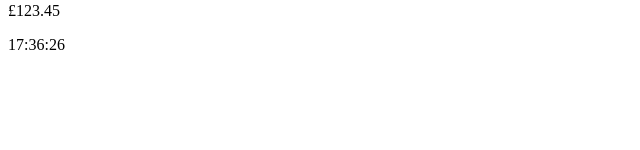
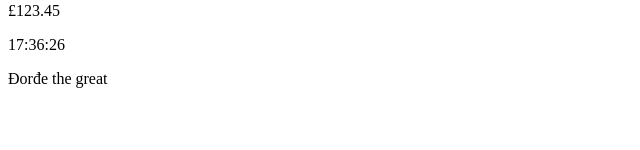
Before and after one commit to przuljuns/a6-v5-rx-pipes, an Angular app: page / in a window 1280 px wide. Shown: the part 150-300 px from the top of the page, without its empty margins (0-640 px from the left). Built offline with nearby package versions, Linux system fonts and the light colour scheme.

Commit message:
Finalno.

```diff
--- a/src/app/great.pipe.ts
+++ b/src/app/great.pipe.ts
@@ -5,8 +5,8 @@ import { Pipe, PipeTransform } from '@angular/core';
 })
 export class GreatPipe implements PipeTransform {
 
-  transform(value: any, args?: any): any {
-    return null;
+  transform(value: string, args?: any): any {
+    return value + ' the great';
   }
 
 }
--- a/src/app/pipes/pipes.component.html
+++ b/src/app/pipes/pipes.component.html
@@ -7,3 +7,5 @@
 <p>{{ amount | currency:'GBP':'symbol-narrow' }}</p>
 
 <p>{{ date | date:'HH:mm:ss' }}</p>
+
+<p>{{ name | great }}</p>
--- a/src/app/pipes/pipes.component.ts
+++ b/src/app/pipes/pipes.component.ts
@@ -9,6 +9,7 @@ export class PipesComponent implements OnInit {
 
   amount = 123.45;
   date = new Date();
+  name = 'Đorđe';
 
   constructor() { }
 
```
